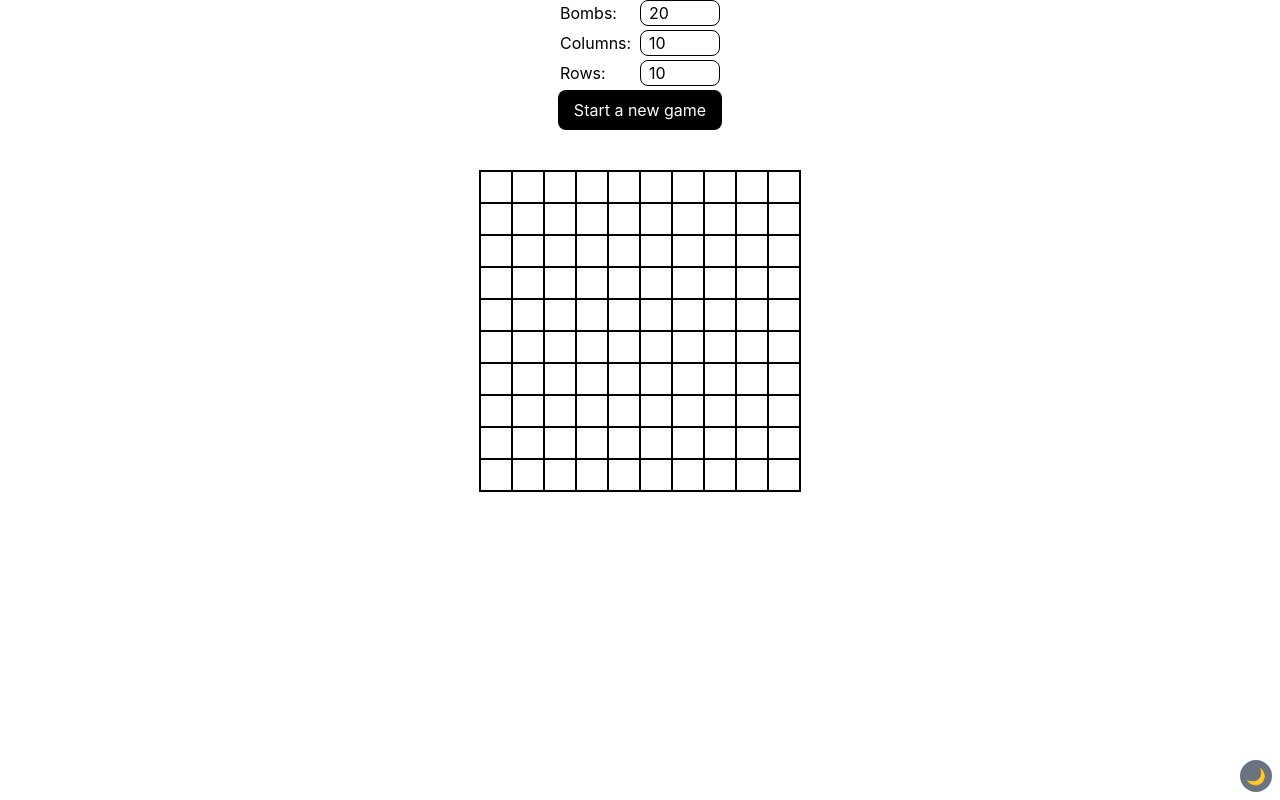
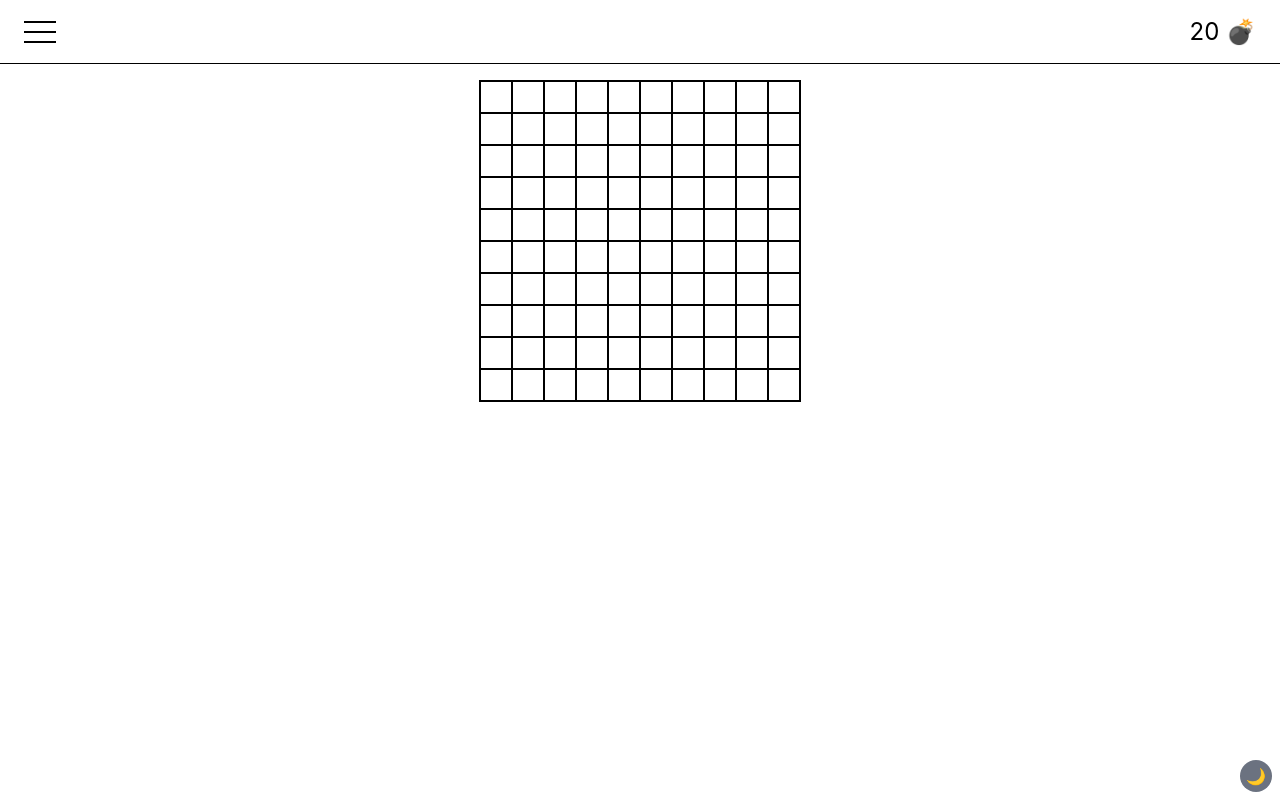
Before and after one commit to jourdanrodrigues/MineFinder, a React (Vite) app: page / in a window 1280 px wide. Built offline with nearby package versions, Linux system fonts and the light colour scheme.

Commit message:
:sparkles: Introduce a drawer to hold the settings

```diff
--- a/src/App.tsx
+++ b/src/App.tsx
@@ -1,13 +1,24 @@
 import { Controls } from '@/components/GameControls.tsx';
 import { Grid } from '@/components/Grid.tsx';
 import { DarkModeToggle } from '@/components/DarkModeToggle.tsx';
+import { Drawer } from '@/components/Drawer.tsx';
+import { useState } from 'react';
+import { TopBar } from '@/components/TopBar.tsx';
 
 function App() {
+  const [drawerOpen, setDrawerOpen] = useState(false);
+
   return (
     <div className='flex size-full flex-col items-center justify-center gap-10 bg-primary-canvas dark:bg-primary-canvas-dark'>
-      <Controls />
-      <Grid />
+      <Grid className='mt-20' />
       <DarkModeToggle className='fixed bottom-2 right-2' />
+      <Drawer open={drawerOpen}>
+        <Controls />
+      </Drawer>
+      <TopBar
+        drawerOpen={drawerOpen}
+        onToggleDrawer={() => setDrawerOpen((prev) => !prev)}
+      />
     </div>
   );
 }
--- /dev/null
+++ b/src/components/Drawer.tsx
@@ -0,0 +1,21 @@
+import React from 'react';
+import { cn } from '@/utils.ts';
+
+export function Drawer({
+  children,
+  open,
+}: {
+  children: React.ReactNode;
+  open: boolean;
+}) {
+  return (
+    <aside
+      className={cn(
+        'flex flex-col justify-start items-center gap-6 fixed left-0 top-0 h-full w-48 border-r border-contrast bg-primary-canvas dark:border-contrast-dark dark:bg-primary-canvas-dark transition-transform duration-600',
+        open ? 'translate-x-0' : '-translate-x-full',
+      )}
+    >
+      {children}
+    </aside>
+  );
+}
--- a/src/components/GameControls.tsx
+++ b/src/components/GameControls.tsx
@@ -1,4 +1,3 @@
-import { NumberInput } from '@/components/Input.tsx';
 import { useAppDispatch } from '@/redux/hooks.ts';
 import {
   DEFAULT_BOMBS,
@@ -15,10 +14,15 @@ export function Controls() {
   const dispatch = useAppDispatch();
 
   return (
-    <div className='flex max-w-60 flex-col items-center justify-between gap-1'>
-      <NumberInput label='Bombs' onChange={setBombs} value={bombs} />
-      <NumberInput label='Columns' onChange={setColumns} value={columns} />
-      <NumberInput label='Rows' onChange={setRows} value={rows} />
+    <div className='m-2 flex flex-col items-center justify-between gap-2'>
+      <div className='grid grid-cols-2 gap-y-2'>
+        <span className='w-full dark:text-contrast-dark'>Bombs:</span>
+        <NumberInput value={bombs} onChange={setBombs} />
+        <span className='w-full dark:text-contrast-dark'>Columns:</span>
+        <NumberInput value={columns} onChange={setColumns} />
+        <span className='w-full dark:text-contrast-dark'>Rows:</span>
+        <NumberInput value={rows} onChange={setRows} />
+      </div>
       <button
         className='rounded-lg bg-contrast px-4 py-2 text-primary dark:bg-contrast-dark dark:text-primary-dark'
         onClick={() => dispatch(startNewGame({ bombs, columns, rows }))}
@@ -29,3 +33,22 @@ export function Controls() {
     </div>
   );
 }
+
+function NumberInput({
+  value,
+  onChange,
+}: {
+  value: number;
+  onChange: (value: number) => void;
+}) {
+  return (
+    <input
+      className='w-full rounded-lg border border-contrast bg-transparent px-2 dark:border-contrast-dark dark:text-contrast-dark'
+      onChange={(e) => {
+        const newValue = +e.target.value.replace(/\D/g, '');
+        onChange(Number.isNaN(newValue) ? 0 : newValue);
+      }}
+      value={value}
+    />
+  );
+}
--- a/src/components/Grid.tsx
+++ b/src/components/Grid.tsx
@@ -1,14 +1,17 @@
 import { Cell } from '@/components/Cell.tsx';
-import { range } from '@/utils';
+import { cn, range } from '@/utils';
 import { useAppSelector } from '@/redux/hooks.ts';
 import { selectGridCounts } from '@/redux/boardSlice.ts';
 
-export const Grid = () => {
+export const Grid = ({ className }: { className?: string }) => {
   const { rowCount, columnCount } = useAppSelector(selectGridCounts);
 
   return (
     <div
-      className='grid max-h-full max-w-full select-none overflow-auto overscroll-none border-[1px] border-contrast dark:border-contrast-dark'
+      className={cn(
+        'grid max-h-full max-w-full select-none overflow-auto overscroll-none border-[1px] border-contrast dark:border-contrast-dark',
+        className,
+      )}
       style={{
         gridTemplateRows: `repeat(${rowCount}, 2rem)`,
         gridTemplateColumns: `repeat(${columnCount}, 2rem)`,
--- a/src/components/Input.tsx
+++ /dev/null
@@ -1,21 +0,0 @@
-type NumberInputProps = {
-  label: string;
-  value: string | number;
-  onChange: (value: number) => void;
-};
-
-export function NumberInput({ label, value, onChange }: NumberInputProps) {
-  return (
-    <div className='flex w-full items-center justify-center'>
-      <span className='w-1/3 dark:text-contrast-dark'>{label}:</span>
-      <input
-        className='w-1/3 rounded-lg border border-contrast bg-transparent px-2 dark:border-contrast-dark dark:text-contrast-dark'
-        onChange={(e) => {
-          const newValue = +e.target.value.replace(/\D/g, '');
-          onChange(Number.isNaN(newValue) ? 0 : newValue);
-        }}
-        value={value}
-      />
-    </div>
-  );
-}
--- /dev/null
+++ b/src/components/TopBar.tsx
@@ -0,0 +1,54 @@
+import { cn } from '@/utils.ts';
+import { useAppSelector } from '@/redux/hooks.ts';
+import { selectBombMinusFlagCount } from '@/redux/boardSlice.ts';
+
+export function TopBar({
+  drawerOpen,
+  onToggleDrawer,
+}: {
+  drawerOpen: boolean;
+  onToggleDrawer: () => void;
+}) {
+  const missingBombs = useAppSelector(selectBombMinusFlagCount);
+
+  const hamburgerLineClass = 'h-0.5 w-8 bg-contrast dark:bg-contrast-dark';
+
+  return (
+    <div
+      className={cn(
+        'fixed left-0 right-0 top-0 flex h-16 items-center justify-between border-b border-contrast bg-primary-canvas px-6 dark:border-contrast-dark dark:bg-primary-canvas-dark transition-[left]',
+        drawerOpen && 'left-48',
+      )}
+    >
+      <div
+        className='flex cursor-pointer flex-col gap-2'
+        onClick={onToggleDrawer}
+      >
+        <div
+          className={cn(
+            'translate-transform',
+            drawerOpen && 'rotate-45 translate-y-[10px]',
+            hamburgerLineClass,
+          )}
+        />
+        <div
+          className={cn(
+            'translate-transform',
+            drawerOpen && '-rotate-45',
+            hamburgerLineClass,
+          )}
+        />
+        <div
+          className={cn(
+            'opacity-100 transition-opacity',
+            drawerOpen && 'opacity-0',
+            hamburgerLineClass,
+          )}
+        />
+      </div>
+      <span className='text-2xl dark:text-contrast-dark'>
+        {missingBombs} 💣
+      </span>
+    </div>
+  );
+}
--- a/src/redux/boardSlice.ts
+++ b/src/redux/boardSlice.ts
@@ -14,6 +14,19 @@ export const selectGridCounts = createSelector(
     (state: RootState) => state.board.columnCount,
   ],
   (rowCount, columnCount) => ({ rowCount, columnCount }),
+);
+
+export const selectBombMinusFlagCount = createSelector(
+  [
+    (state: RootState) => state.board.bombCount,
+    (state: RootState) => state.board.cells,
+    (state: RootState) => state.board.isGameOver,
+  ],
+  (bombCount, cells, isGameOver) => {
+    if (isGameOver) return 0;
+    const flags = Object.values(cells).filter((cell) => cell?.isFlagged).length;
+    return bombCount - flags;
+  },
 );
 
 export const selectCellState = createSelector(
```
